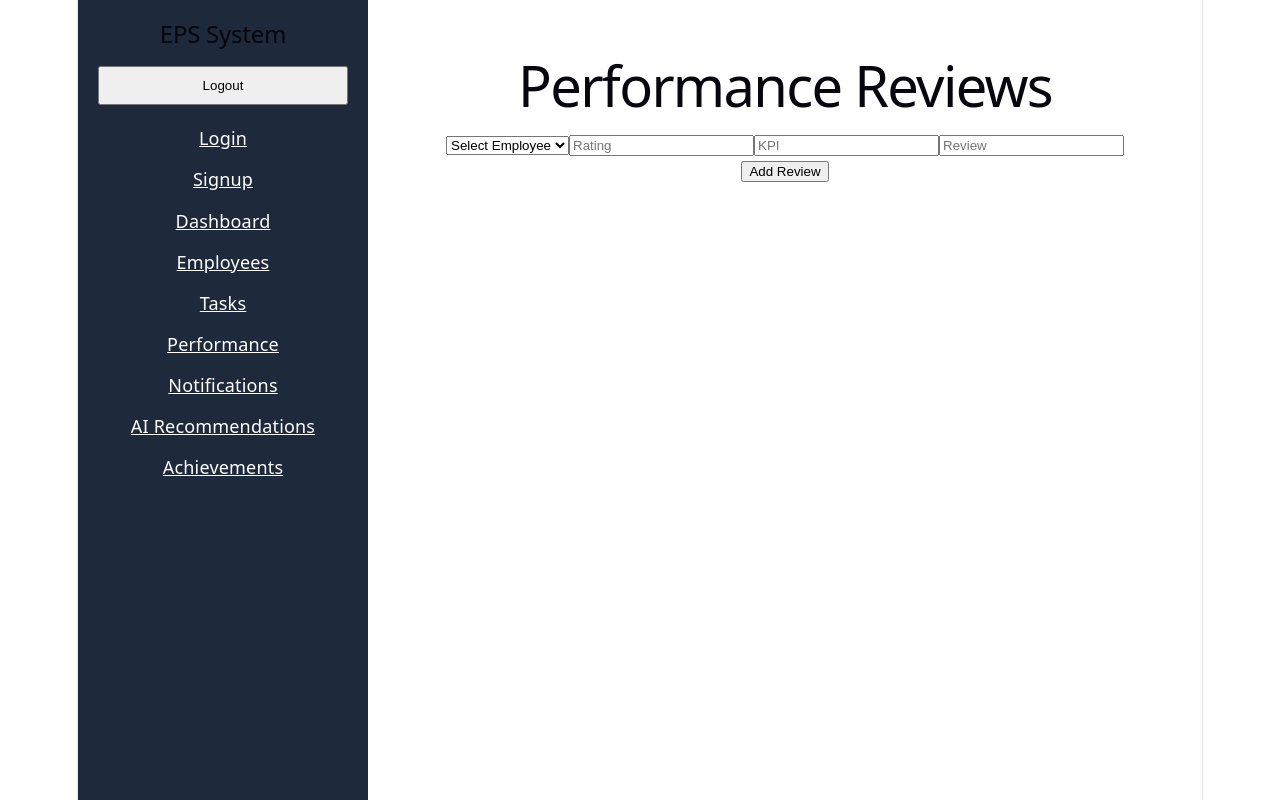
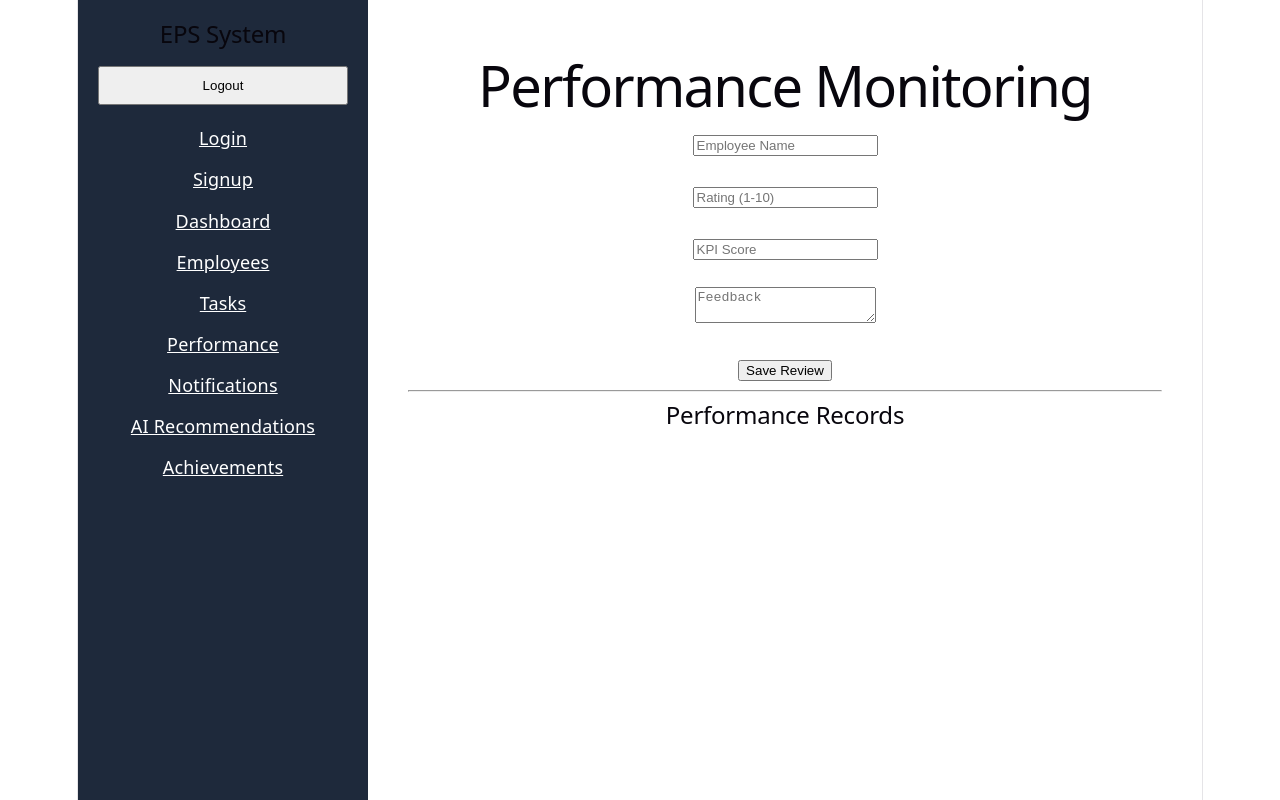
Before and after one commit to gupreetsingh6969/employee-performance-system, a React app in the folder frontend/: page /performance in a window 1280 px wide. Built offline with nearby package versions, Linux system fonts and the light colour scheme; the HTML template or start-up script is replaced by a standard one.

Commit message:
Enhanced performance module

```diff
--- a/frontend/src/pages/Performance.jsx
+++ b/frontend/src/pages/Performance.jsx
@@ -1,223 +1,172 @@
-import { useEffect, useState } from "react";
+import { useState } from "react";
 
-function Performance() {
+function Performance(){
 
-const [reviews,setReviews]=useState([]);
-const [employees,setEmployees]=useState([]);
+const [reviewData,setReviewData] = useState({
 
-const [employeeId,setEmployeeId]=useState("");
-const [rating,setRating]=useState("");
-const [kpi,setKpi]=useState("");
-const [review,setReview]=useState("");
+employeeName:"",
+rating:"",
+kpi:"",
+feedback:""
 
-useEffect(()=>{
+});
 
-const storedEmployees =
-JSON.parse(
-localStorage.getItem("employees")
-) || [];
+const [performanceList,setPerformanceList] = useState([]);
 
-const storedReviews =
-JSON.parse(
-localStorage.getItem("reviews")
-) || [];
 
-setEmployees(storedEmployees);
-setReviews(storedReviews);
-
-},[]);
-
-const handleAddReview=()=>{
+const savePerformance = ()=>{
 
 if(
-!employeeId ||
-!rating ||
-!kpi ||
-!review
+!reviewData.employeeName ||
+!reviewData.rating ||
+!reviewData.kpi
 ){
+
+alert("Please fill required fields");
+
 return;
+
 }
 
-const selectedEmployee =
-employees.find(
-(emp)=>
-emp.id===Number(employeeId)
-);
-
-const newReview={
+const newEntry={
 
 id:Date.now(),
 
-employeeName:selectedEmployee.name,
+employeeName:reviewData.employeeName,
 
-rating,
+rating:reviewData.rating,
 
-kpi,
+kpi:reviewData.kpi,
 
-review,
-
-reviewDate:new Date()
+feedback:reviewData.feedback
 
 };
 
-const updatedReviews=[
+setPerformanceList([
 
-...reviews,
-newReview
+...performanceList,
+newEntry
 
-];
+]);
 
-setReviews(updatedReviews);
+setReviewData({
 
-localStorage.setItem(
-"reviews",
-JSON.stringify(updatedReviews)
-);
+employeeName:"",
+rating:"",
+kpi:"",
+feedback:""
 
-setEmployeeId("");
-setRating("");
-setKpi("");
-setReview("");
+});
 
 };
 
-const handleDelete=(id)=>{
 
-const updatedReviews=
-reviews.filter(
-(item)=>
-item.id!==id
-);
-
-setReviews(updatedReviews);
-
-localStorage.setItem(
-"reviews",
-JSON.stringify(updatedReviews)
-);
-
-};
 
 return(
 
 <div style={{padding:"20px"}}>
 
-<h1>Performance Reviews</h1>
+<h1>
+Performance Monitoring
+</h1>
 
-<div style={{marginBottom:"20px"}}>
+<input
+type="text"
+placeholder="Employee Name"
+value={reviewData.employeeName}
+onChange={(e)=>
+setReviewData({
 
-<select
-value={employeeId}
+...reviewData,
+employeeName:e.target.value
+
+})
+}
+/>
+
+<br/><br/>
+
+<input
+type="number"
+placeholder="Rating (1-10)"
+value={reviewData.rating}
 onChange={(e)=>
-setEmployeeId(e.target.value)
+setReviewData({
+
+...reviewData,
+rating:e.target.value
+
+})
 }
+/>
+
+<br/><br/>
+
+<input
+type="text"
+placeholder="KPI Score"
+value={reviewData.kpi}
+onChange={(e)=>
+setReviewData({
+
+...reviewData,
+kpi:e.target.value
+
+})
+}
+/>
+
+<br/><br/>
+
+<textarea
+placeholder="Feedback"
+value={reviewData.feedback}
+onChange={(e)=>
+setReviewData({
+
+...reviewData,
+feedback:e.target.value
+
+})
+}
+/>
+
+<br/><br/>
+
+<button
+onClick={savePerformance}
 >
 
-<option value="">
-Select Employee
-</option>
+Save Review
+
+</button>
+
+<hr/>
+
+<h2>
+Performance Records
+</h2>
 
 {
 
-employees.map((emp)=>(
-
-<option
-key={emp.id}
-value={emp.id}
->
-
-{emp.name}
-
-</option>
-
-))
-
-}
-
-</select>
-
-<input
-type="number"
-placeholder="Rating"
-value={rating}
-onChange={(e)=>
-setRating(e.target.value)
-}
-/>
-
-<input
-placeholder="KPI"
-value={kpi}
-onChange={(e)=>
-setKpi(e.target.value)
-}
-/>
-
-<input
-placeholder="Review"
-value={review}
-onChange={(e)=>
-setReview(e.target.value)
-}
-/>
-
-<button onClick={handleAddReview}>
-Add Review
-</button>
-
-</div>
-
-{
-
-reviews.map((item)=>(
+performanceList.map((record)=>(
 
 <div
-key={item.id}
+key={record.id}
 style={{
-border:"1px solid lightgray",
-padding:"10px",
-margin:"10px"
+border:"1px solid #d1d5db",
+padding:"15px",
+marginBottom:"10px"
 }}
 >
 
-<p>
-<b>Employee:</b>
-{item.employeeName}
-</p>
+<h3>{record.employeeName}</h3>
 
-<p>
-<b>Rating:</b>
-{item.rating}
-</p>
+<p>Rating: {record.rating}</p>
 
-<p>
-<b>KPI:</b>
-{item.kpi}
-</p>
+<p>KPI: {record.kpi}</p>
 
-<p>
-<b>Review:</b>
-{item.review}
-</p>
-
-<p>
-<b>Date:</b>
-
-{new Date(
-item.reviewDate
-).toLocaleDateString()}
-
-</p>
-
-<button
-onClick={()=>
-handleDelete(item.id)
-}
->
-
-Delete
-
-</button>
+<p>Feedback: {record.feedback}</p>
 
 </div>
 
```
